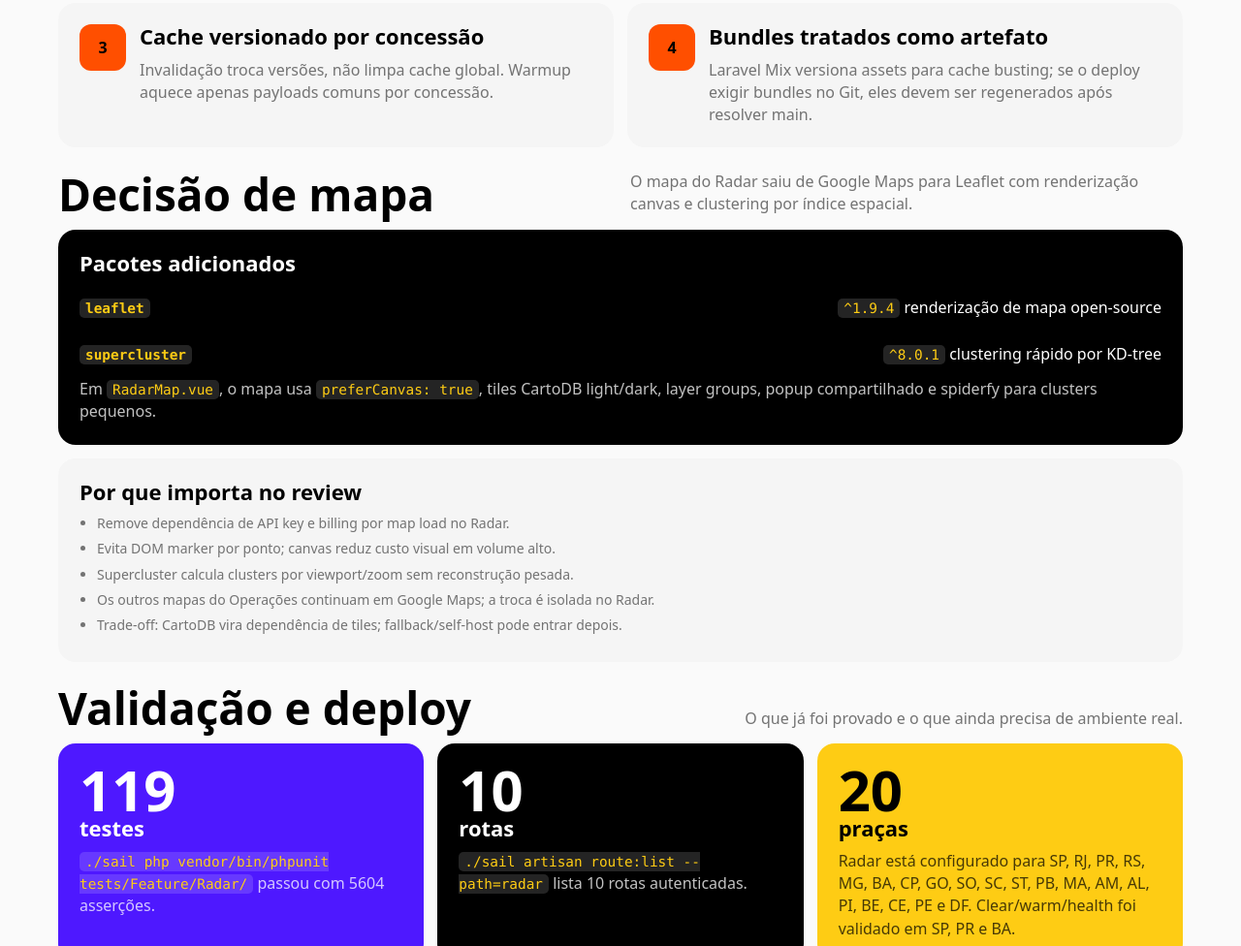
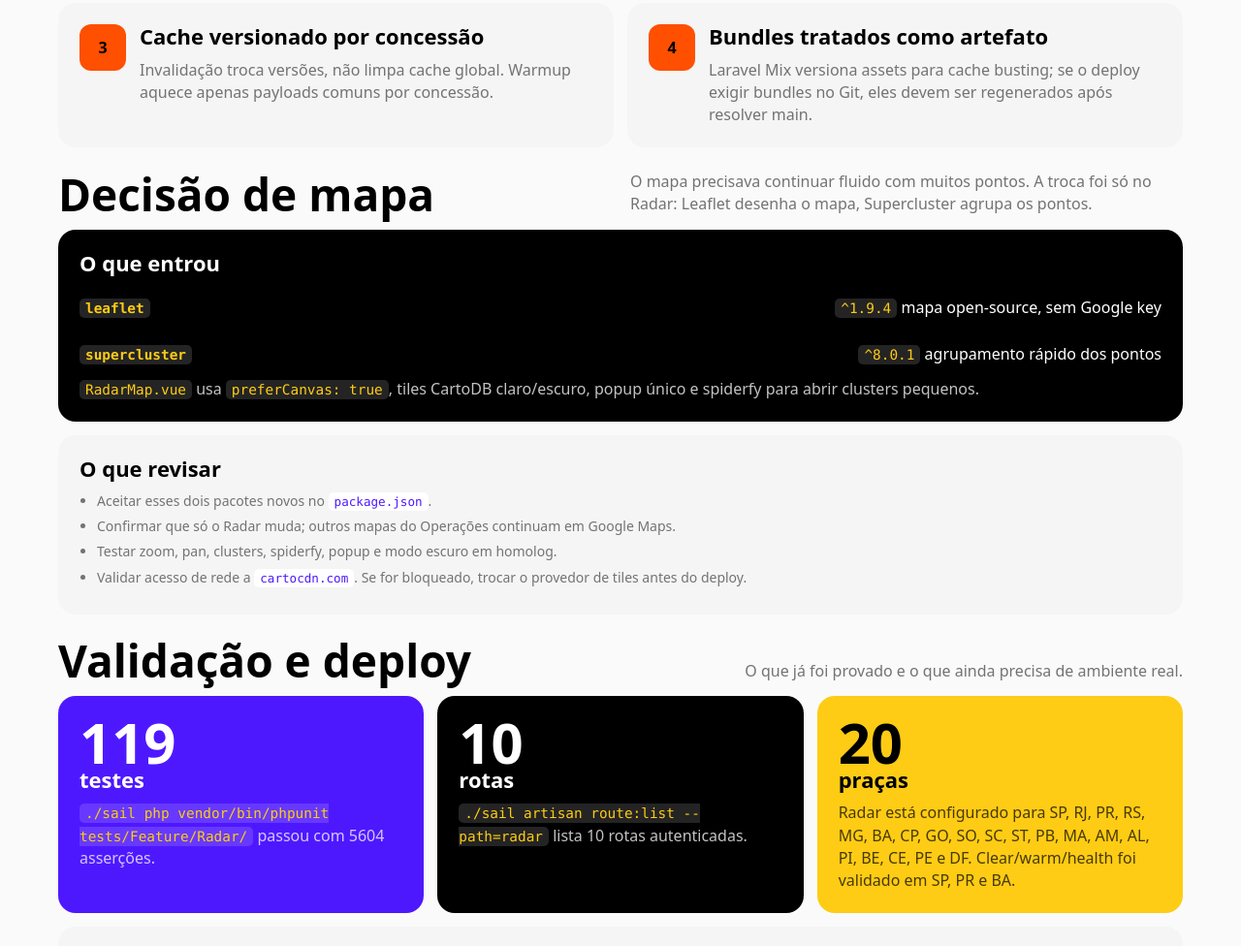
Before and after one commit to iskisraell/radar-operacoes-pr-context, a plain HTML site: page index.html in a window 1280 px wide. Shown: the part 5717-6693 px from the top of the page at 97% size. Drawn offline with Linux system fonts and the light colour scheme; a web font is replaced by a local one.

Commit message:
docs: clarify radar map review notes

```diff
--- a/index.html
+++ b/index.html
@@ -728,23 +728,22 @@
     <section>
       <div class="head">
         <h2>Decisão de mapa</h2>
-        <p>O mapa do Radar saiu de Google Maps para Leaflet com renderização canvas e clustering por índice espacial.</p>
+        <p>O mapa precisava continuar fluido com muitos pontos. A troca foi só no Radar: Leaflet desenha o mapa, Supercluster agrupa os pontos.</p>
       </div>
       <div class="map-decision">
         <article class="card black">
-          <h3>Pacotes adicionados</h3>
-          <div class="package-row"><strong><code>leaflet</code></strong><span><code>^1.9.4</code> renderização de mapa open-source</span></div>
-          <div class="package-row"><strong><code>supercluster</code></strong><span><code>^8.0.1</code> clustering rápido por KD-tree</span></div>
-          <p>Em <code>RadarMap.vue</code>, o mapa usa <code>preferCanvas: true</code>, tiles CartoDB light/dark, layer groups, popup compartilhado e spiderfy para clusters pequenos.</p>
+          <h3>O que entrou</h3>
+          <div class="package-row"><strong><code>leaflet</code></strong><span><code>^1.9.4</code> mapa open-source, sem Google key</span></div>
+          <div class="package-row"><strong><code>supercluster</code></strong><span><code>^8.0.1</code> agrupamento rápido dos pontos</span></div>
+          <p><code>RadarMap.vue</code> usa <code>preferCanvas: true</code>, tiles CartoDB claro/escuro, popup único e spiderfy para abrir clusters pequenos.</p>
         </article>
         <article class="card">
-          <h3>Por que importa no review</h3>
+          <h3>O que revisar</h3>
           <ul class="mini-list">
-            <li>Remove dependência de API key e billing por map load no Radar.</li>
-            <li>Evita DOM marker por ponto; canvas reduz custo visual em volume alto.</li>
-            <li>Supercluster calcula clusters por viewport/zoom sem reconstrução pesada.</li>
-            <li>Os outros mapas do Operações continuam em Google Maps; a troca é isolada no Radar.</li>
-            <li>Trade-off: CartoDB vira dependência de tiles; fallback/self-host pode entrar depois.</li>
+            <li>Aceitar esses dois pacotes novos no <code>package.json</code>.</li>
+            <li>Confirmar que só o Radar muda; outros mapas do Operações continuam em Google Maps.</li>
+            <li>Testar zoom, pan, clusters, spiderfy, popup e modo escuro em homolog.</li>
+            <li>Validar acesso de rede a <code>cartocdn.com</code>. Se for bloqueado, trocar o provedor de tiles antes do deploy.</li>
           </ul>
         </article>
       </div>
@@ -815,7 +814,7 @@
       </details>
       <details>
         <summary>Por que Leaflet e Supercluster entraram?</summary>
-        <div class="details-body">O Google Maps ficava pesado para o volume do Radar porque cada marcador custava DOM e a clusterização anterior exigia contornos manuais. Leaflet com canvas e Supercluster deixa o mapa mais leve, sem API key e com controle de cluster por viewport. O ponto para review é aceitar a nova dependência e a dependência de tiles CartoDB.</div>
+        <div class="details-body">Para o mapa continuar responsivo com muitos pontos. Leaflet desenha com canvas, Supercluster agrupa por zoom/viewport e o Radar deixa de depender de Google Maps key. Antes do deploy, só precisa confirmar que homolog/produção conseguem carregar os tiles de <code>cartocdn.com</code>; se não conseguirem, troca-se a URL de tiles em <code>config/radar.php</code>.</div>
       </details>
       <details>
         <summary>O plano inicial foi seguido?</summary>
```
